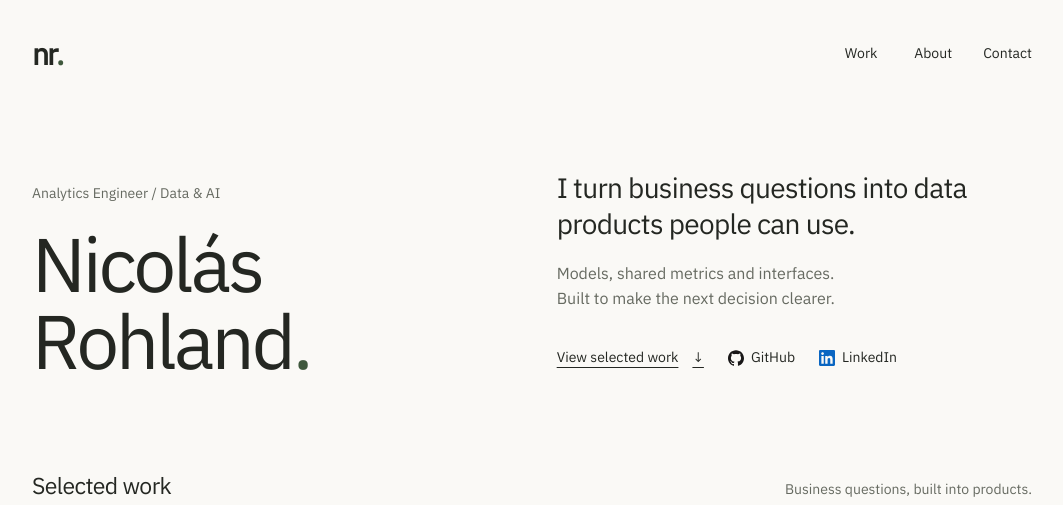
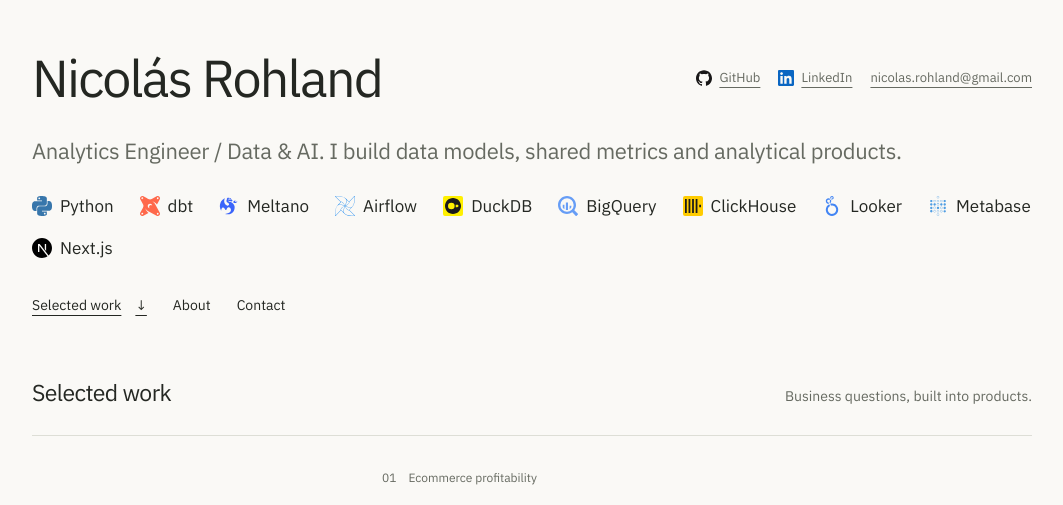
Before and after one commit to nrohland/portfolio, a Next.js app: page / in a window 1280 px wide. Shown: the top 505 px of the page, without its empty margins (108-1171 px from the left). Built offline with nearby package versions, Linux system fonts and the light colour scheme; no server answers.

Commit message:
Match compact reference hero and include confirmed full stack

```diff
--- a/src/app/globals.css
+++ b/src/app/globals.css
@@ -15,14 +15,19 @@
 .wordmark span { color:var(--accent); }
 .site-header nav { display:flex; gap:28px; font-size:14px; }
 .site-header nav a { display:flex; align-items:center; min-height:44px; }
-.hero { display:grid; grid-template-columns:1fr 1.05fr; gap:72px; padding-block:62px 88px; align-items:end; }
-.role { font-size:14px; color:var(--muted); margin-bottom:20px; }
+.hero { padding-block:48px 48px; }
 h1 { font-size:clamp(52px,6vw,76px); font-weight:500; line-height:1.02; letter-spacing:-3px; }
-.name-dot { color:var(--accent); }
-.hero-note > p:first-child { font-size:28px; line-height:1.3; letter-spacing:-.7px; max-width:440px; }
-.hero-detail { margin-top:18px; color:var(--muted); line-height:1.6; }
-.hero-links { display:flex; flex-wrap:wrap; align-items:center; gap:8px 24px; margin-top:24px; font-size:14px; }
-.hero-links a { min-height:44px; display:inline-flex; align-items:center; }
+.hero-top { display:flex; justify-content:space-between; align-items:center; gap:24px; }
+.hero h1 { font-size:52px; line-height:1.15; letter-spacing:-1.8px; }
+.hero-contact { display:flex; gap:18px; align-items:center; flex-wrap:wrap; font-size:13px; color:var(--muted); }
+.hero-contact a { display:inline-flex; align-items:center; min-height:44px; }
+.hero-contact > a { text-decoration:underline; }
+.hero-summary { margin-top:26px; font-size:22px; line-height:1.5; color:var(--muted); max-width:900px; letter-spacing:-.3px; }
+.hero .tech-stack { gap:16px 26px; margin-top:26px; }
+.hero .tech-stack li { font-size:17px; gap:8px; }
+.hero .tech-stack svg, .hero .brand-logo { width:20px; height:20px; }
+.hero-navigation { display:flex; gap:26px; margin-top:22px; font-size:14px; }
+.hero-navigation a { display:inline-flex; min-height:44px; align-items:center; }
 .primary-link { font-weight:500; gap:14px; text-decoration:underline; }
 .section-heading { display:flex; justify-content:space-between; gap:20px; align-items:baseline; padding-bottom:24px; }
 h2 { font-size:23px; font-weight:500; letter-spacing:-.6px; }
@@ -86,11 +91,12 @@
 .decisions { padding-left:20px; color:var(--muted); }
 .decisions li { padding-left:6px; margin-bottom:15px; }
 .case-footer { border-top:1px solid var(--line); display:flex; justify-content:space-between; gap:20px; padding-top:20px; }
-@media(max-width:900px) { .hero { gap:40px; } .project-row { grid-template-columns:280px 1fr; gap:28px; } .project-cover { height:238px; } .project-info h3 { font-size:23px; } .about-section { grid-template-columns:280px 1fr; gap:28px; } }
+@media(max-width:900px) { .hero-top { align-items:start; flex-direction:column; gap:8px; } .project-row { grid-template-columns:280px 1fr; gap:28px; } .project-info h3 { font-size:23px; } .about-section { grid-template-columns:280px 1fr; gap:28px; } }
 @media(max-width:700px) {
   .wrap { width:calc(100% - 40px); } .site-header { padding-block:16px; } .site-header nav { gap:22px; }
-  .hero { grid-template-columns:1fr; gap:28px; padding-block:40px 50px; } h1 { font-size:60px; letter-spacing:-2.5px; } .role { margin-bottom:14px; }
-  .hero-note > p:first-child { font-size:25px; } .hero-detail { font-size:15px; margin-top:14px; } .hero-links { gap:20px; margin-top:16px; }
+  .hero { padding-block:28px 40px; } .hero h1 { font-size:clamp(34px,9vw,46px); letter-spacing:-1.2px; }
+  .hero-contact { gap:4px 18px; } .hero-summary { margin-top:18px; font-size:19px; }
+  .hero .tech-stack { margin-top:22px; gap:14px 22px; } .hero .tech-stack li { font-size:14px; }
   .section-heading { display:block; padding-bottom:22px; } .section-heading p { margin-top:6px; }
   .project-row { grid-template-columns:1fr; gap:23px; padding-block:28px 24px; }
   .project-info h3 { font-size:26px; } .project-category { font-size:12px; } .project-problem,.project-outcome { font-size:15px; }
--- a/src/app/layout.tsx
+++ b/src/app/layout.tsx
@@ -1,4 +1,3 @@
-import { Header } from "@/components/header";
 import { contact, profile, SITE_URL } from "@/data/site";
 import type { Metadata } from "next";
 import "@fontsource/ibm-plex-sans/latin-400.css";
@@ -16,5 +15,5 @@
 };
 export default function RootLayout({ children }: Readonly<{ children: React.ReactNode }>) {
   const person = { "@context": "https://schema.org", "@type": "Person", name: profile.name, jobTitle: "Analytics Engineer", url: SITE_URL, sameAs: [contact.github, contact.linkedin] };
-  return <html lang="en"><body><a className="skip-link" href="#content">Skip to content</a><Header />{children}<script type="application/ld+json" dangerouslySetInnerHTML={{ __html: JSON.stringify(person).replace(/</g, "\\u003c") }} /></body></html>;
+  return <html lang="en"><body><a className="skip-link" href="#content">Skip to content</a>{children}<script type="application/ld+json" dangerouslySetInnerHTML={{ __html: JSON.stringify(person).replace(/</g, "\\u003c") }} /></body></html>;
 }
--- a/src/app/page.tsx
+++ b/src/app/page.tsx
@@ -7,10 +7,12 @@
 export default function Page() {
   return <main id="content" className="wrap">
     <section className="hero" aria-labelledby="name">
-      <div><p className="role">{profile.role}</p><h1 id="name">Nicolás<br />Rohland<span className="name-dot">.</span></h1></div>
-      <div className="hero-note"><p>{profile.lead}</p><p className="hero-detail">Models, shared metrics and interfaces.<br />Built to make the next decision clearer.</p>
-        <div className="hero-links"><a className="primary-link" href="#work">View selected work <span aria-hidden="true">↓</span></a><SocialLink name="GitHub" href={contact.github} /><SocialLink name="LinkedIn" href={contact.linkedin} /></div>
+      <div className="hero-top"><h1 id="name">{profile.name}</h1>
+        <div className="hero-contact"><SocialLink name="GitHub" href={contact.github} /><SocialLink name="LinkedIn" href={contact.linkedin} /><a href={`mailto:${contact.email}`}>{contact.email}</a></div>
       </div>
+      <p className="hero-summary">Analytics Engineer / Data &amp; AI. I build data models, shared metrics and analytical products.</p>
+      <Stack items={technologyGroups.flatMap(group => group.items)} />
+      <nav className="hero-navigation" aria-label="Main navigation"><a className="primary-link" href="#work">Selected work <span aria-hidden="true">↓</span></a><a href="#about">About</a><a href="#contact">Contact</a></nav>
     </section>
     <section id="work" className="work" aria-labelledby="work-title">
       <div className="section-heading"><h2 id="work-title">Selected work</h2><p>Business questions, built into products.</p></div>
--- a/src/app/projects/[slug]/page.tsx
+++ b/src/app/projects/[slug]/page.tsx
@@ -1,3 +1,4 @@
+import { Header } from "@/components/header";
 import { notFound } from "next/navigation";
 import Link from "next/link";
 import type { Metadata } from "next";
@@ -15,7 +16,7 @@
 }
 export default async function ProjectPage({ params }: { params: Promise<{ slug: string }> }) {
   const { slug } = await params; const project = projects.find(p => p.slug === slug); if (!project) notFound();
-  return <main id="content" className="wrap case-page"><Link className="text-link" href="/#work">← Selected work</Link>
+  return <><Header /><main id="content" className="wrap case-page"><Link className="text-link" href="/#work">← Selected work</Link>
     <header className="case-heading"><p className="project-category">{project.category}</p><h1>{project.title}</h1><p className="case-thesis">{project.thesis}</p><Stack items={project.stack} /><ProjectLinks project={project} detail /></header>
     <figure className={`case-visual ${project.slug === "barrilito" ? "cover-barrilito" : ""}`}>
       {project.image ? <Image src={project.image} alt={project.imageAlt || project.title} width={1440} height={1000} sizes="(max-width: 1000px) 100vw, 1000px" priority /> : <BasinChart />}
@@ -26,5 +27,5 @@
       <section><h2>Technical decisions</h2><ul className="decisions">{project.decisions.map(d => <li key={d}>{d}</li>)}</ul></section>
       <section><h2>Scope & limitations</h2><p>{project.limitations}</p><a className="text-link" href={project.sourceUrl} target="_blank" rel="noopener noreferrer">Read the source documentation</a></section>
     </div><footer className="case-footer"><Link className="text-link" href="/#work">Back to selected work</Link><Link className="text-link" href="/#contact">Get in touch</Link></footer>
-  </main>;
+  </main></>;
 }
--- a/src/components/stack.tsx
+++ b/src/components/stack.tsx
@@ -1,9 +1,9 @@
-import { siPython, siDbt, siDuckdb, siGooglebigquery, siNextdotjs } from "simple-icons";
+import { siPython, siDbt, siDuckdb, siGooglebigquery, siNextdotjs, siApacheairflow, siClickhouse, siLooker, siMetabase } from "simple-icons";
 import Image from "next/image";
 import type { Technology } from "@/data/site";
-const icons = { Python: siPython, dbt: siDbt, DuckDB: siDuckdb, BigQuery: siGooglebigquery, "Next.js": siNextdotjs };
+const icons = { Python: siPython, dbt: siDbt, DuckDB: siDuckdb, BigQuery: siGooglebigquery, "Next.js": siNextdotjs, Airflow: siApacheairflow, ClickHouse: siClickhouse, Looker: siLooker, Metabase: siMetabase };
 export function Stack({ items }: { items: Technology[] }) {
   return <ul className="tech-stack" aria-label="Technologies">{items.map(name => <li key={name} title={name}>
-    {name in icons ? <svg viewBox="0 0 24 24" aria-hidden="true" className={name === "DuckDB" ? "duckdb-logo" : undefined} style={{ fill: name === "DuckDB" ? "#1a1a1a" : `#${icons[name as keyof typeof icons].hex}` }}><path d={icons[name as keyof typeof icons].path} /></svg> : <Image src="/logos/meltano.svg" width={16} height={16} alt="" className="brand-logo" />}
+    {name in icons ? <svg viewBox="0 0 24 24" aria-hidden="true" className={(name === "DuckDB" || name === "ClickHouse") ? "duckdb-logo" : undefined} style={{ backgroundColor: name === "ClickHouse" ? "#ffcc01" : undefined, fill: (name === "DuckDB" || name === "ClickHouse") ? "#1a1a1a" : `#${icons[name as keyof typeof icons].hex}` }}><path d={icons[name as keyof typeof icons].path} /></svg> : <Image src="/logos/meltano.svg" width={16} height={16} alt="" className="brand-logo" />}
     <span>{name}</span></li>)}</ul>;
 }
--- a/src/data/site.ts
+++ b/src/data/site.ts
@@ -1,7 +1,7 @@
 export const SITE_URL = (process.env.NEXT_PUBLIC_SITE_URL?.trim() || "https://nicolasrohland.vercel.app").replace(/\/$/, "");
 export const profile = { name: "Nicolás Rohland", role: "Analytics Engineer / Data & AI", lead: "I turn business questions into data products people can use." };
 export const contact = { email: "nicolas.rohland@gmail.com", linkedin: "https://www.linkedin.com/in/nicolas-rohland", github: "https://github.com/nrohland" };
-export type Technology = "Python" | "dbt" | "DuckDB" | "BigQuery" | "Meltano" | "Next.js";
+export type Technology = "Python" | "dbt" | "DuckDB" | "BigQuery" | "Meltano" | "Next.js" | "Airflow" | "ClickHouse" | "Looker" | "Metabase";
 export type Project = {
   slug: string; title: string; category: string; thesis: string; problem: string;
   outcome: string; role: string; stack: Technology[]; image?: string; imageAlt?: string;
@@ -49,7 +49,7 @@
   },
 ];
 export const technologyGroups: { name: string; items: Technology[] }[] = [
-  { name: "Model & transform", items: ["Python", "dbt", "Meltano"] },
-  { name: "Store & query", items: ["DuckDB", "BigQuery"] },
-  { name: "Build & communicate", items: ["Next.js"] },
+  { name: "Model & transform", items: ["Python", "dbt", "Meltano", "Airflow"] },
+  { name: "Store & query", items: ["DuckDB", "BigQuery", "ClickHouse"] },
+  { name: "Build & communicate", items: ["Looker", "Metabase", "Next.js"] },
 ];
```
Also changed, not shown: 4 other files (tests, documents, lock files or other folders).
